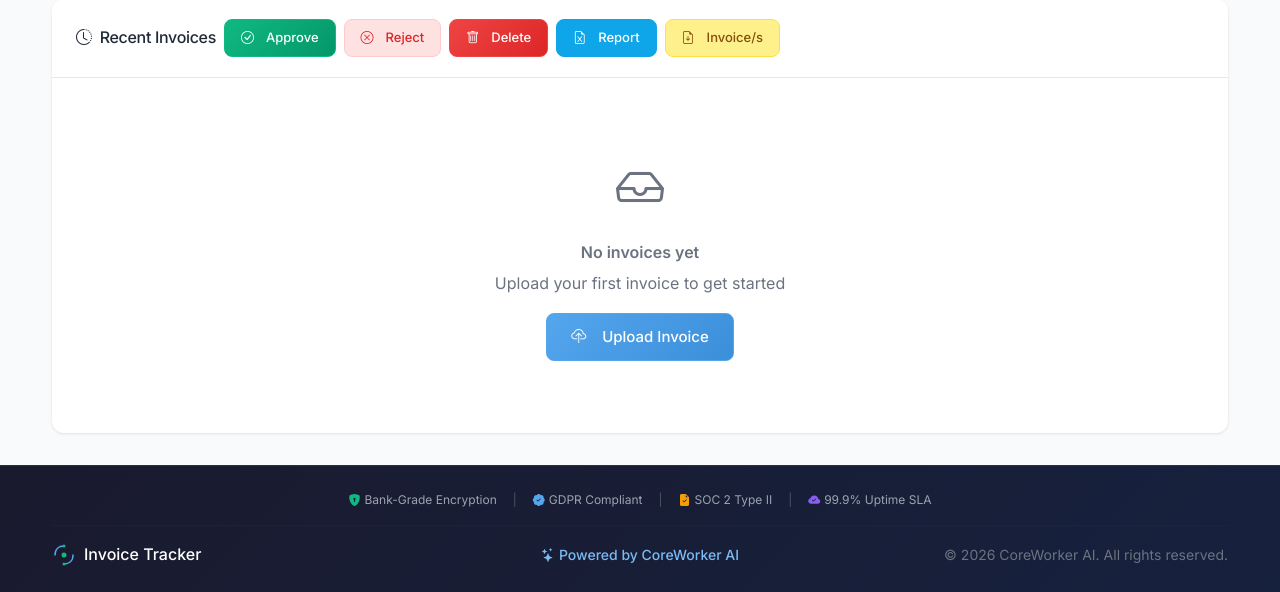
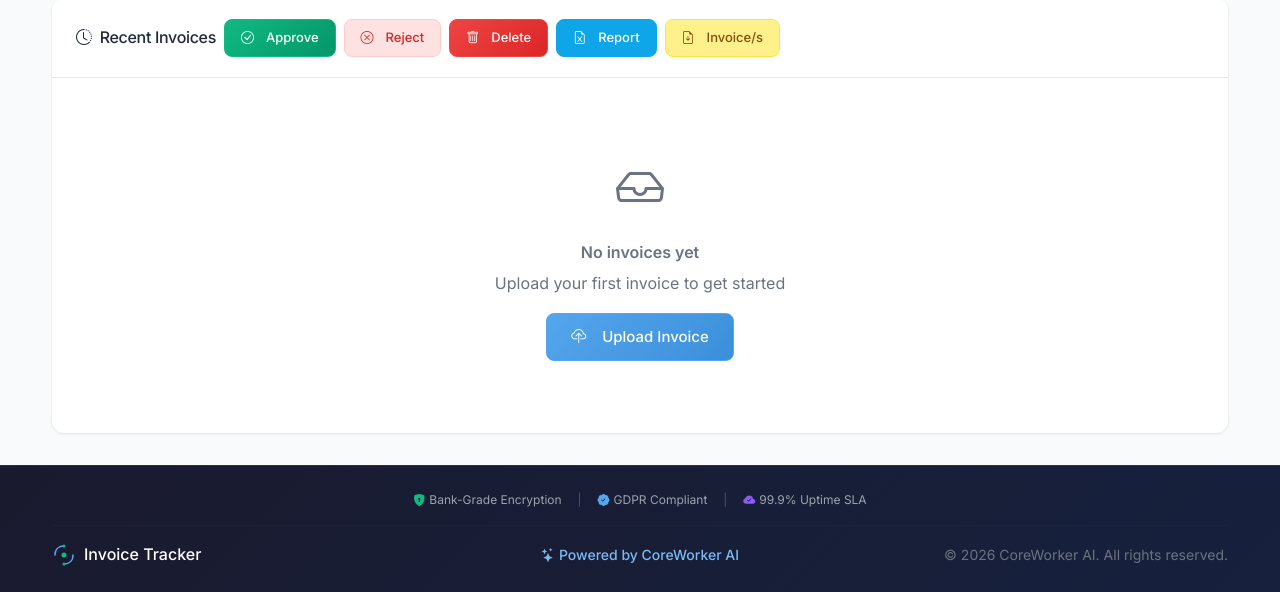
Before and after one commit to robertdaykin84-ops/invoice-payment-tracker, a Flask app: page / in a window 1280 px wide. Shown: the part 429-1021 px from the top of the page. Run offline with Flask 3, Linux system fonts and the light colour scheme; some libraries are stand-ins or nearby versions.

Commit message:
Remove SOC 2 Type II badge from footer
Co-Authored-By: Claude Opus 4.5 <noreply@anthropic.com>

```diff
--- a/templates/base.html
+++ b/templates/base.html
@@ -312,11 +312,6 @@
                         </span>
                         <span style="color: #4b5563;">|</span>
                         <span class="d-flex align-items-center gap-1">
-                            <i class="bi bi-file-earmark-check-fill" style="color: #f59e0b;"></i>
-                            <span>SOC 2 Type II</span>
-                        </span>
-                        <span style="color: #4b5563;">|</span>
-                        <span class="d-flex align-items-center gap-1">
                             <i class="bi bi-cloud-check-fill" style="color: #8b5cf6;"></i>
                             <span>99.9% Uptime SLA</span>
                         </span>
```
